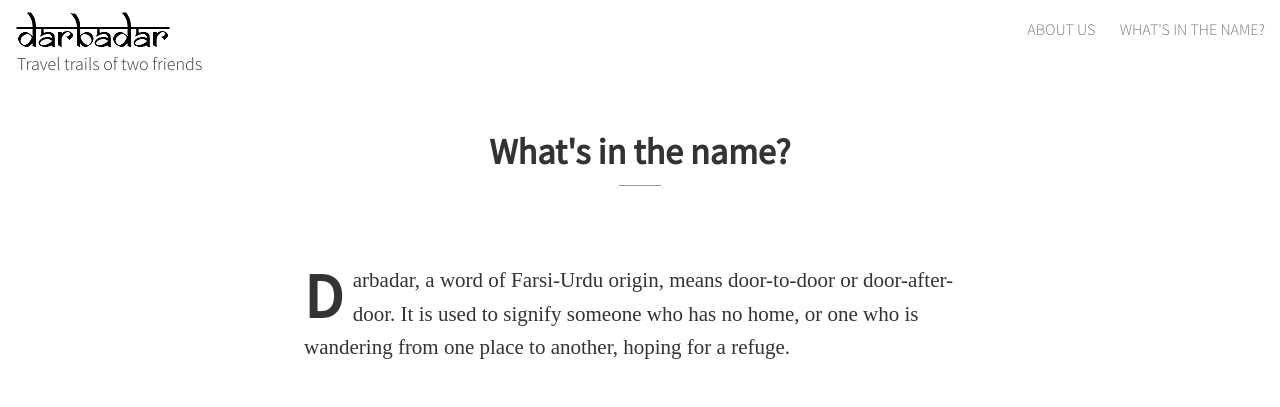
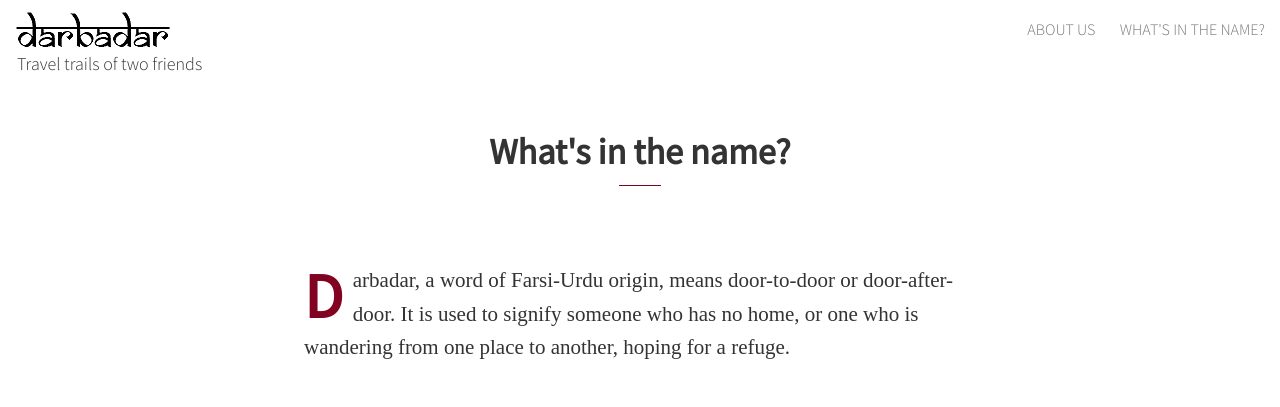
Before and after one commit to harshac/darbadar, a Jekyll site: the page built from darbadar.md, in a window 1280 px wide. Shown: the top 407 px of the page. Built offline with Jekyll 4.4.1, drawn with Linux system fonts in a browser that asks for light colours; some web fonts are replaced.

```diff
--- a/_sass/_formatting.scss
+++ b/_sass/_formatting.scss
@@ -54,6 +54,7 @@
 	padding: 5px 0;
 	border-bottom: 1px dashed $grey-color-light;
 	cursor: help;
+	margin-right: 0.3em;
 }
 
 // Image captions
--- a/_sass/_header.scss
+++ b/_sass/_header.scss
@@ -2,10 +2,12 @@
 	color: #777 !important;
 	text-transform: uppercase;
 	font-size: 16px;
+  padding-bottom: 3px;
 }
 
 .page-link:hover {
 	color: #000 !important;
+  border-bottom: 1px solid #777;
 }
 
 .intro {
--- a/_sass/_layout.scss
+++ b/_sass/_layout.scss
@@ -179,7 +179,7 @@
     font-weight: 800;
     &:after {
         content: "";
-        border-bottom: 1px solid #999;
+        border-bottom: 1px solid $brand-color;
         width: 2em;
         display: block;
         margin: auto;
@@ -277,7 +277,7 @@
 
     &:after {
         content: "";
-        border-bottom: 1px solid #999;
+        border-bottom: 1px solid $brand-color;
         width: 2em;
         display: block;
         margin: auto;
@@ -339,6 +339,7 @@
         margin-bottom: 2em;
 
         &:first-child:first-letter {
+            color: $brand-color;
             float: left;
             font-family: $base-font-family;
             font-size: $base-font-size * 3;
--- a/css/main.scss
+++ b/css/main.scss
@@ -15,7 +15,7 @@
 
 $text-color:       #333;
 $background-color: #fff;
-$brand-color:      #2a7ae2;
+$brand-color:      #820222;
 
 $grey-color:       #828282;
 $grey-color-light: lighten($grey-color, 40%);
```
Also changed, not shown: _posts/2015-08-10-pen.md (+1 -1 lines).
